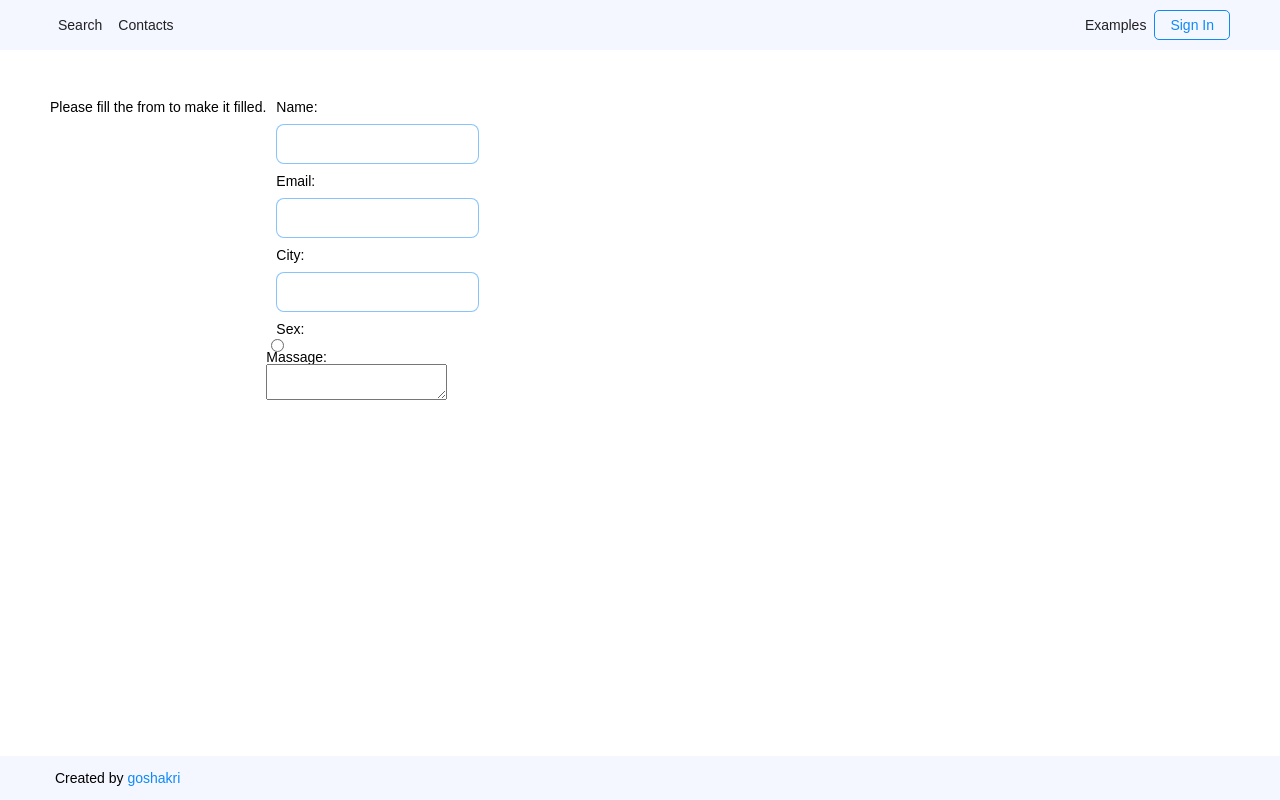
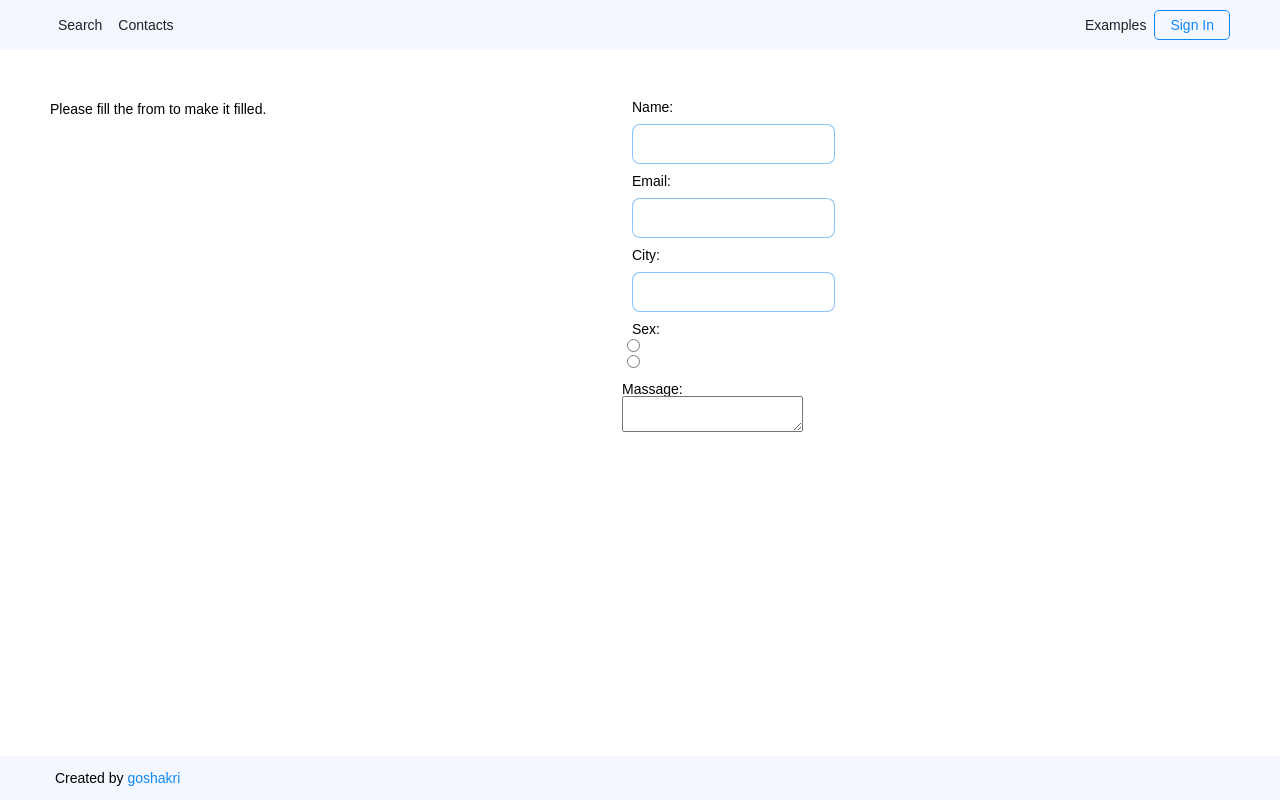
Before and after one commit to goshakri/google-Home-page1, a React (Create React App) app: page /contacts in a window 1280 px wide. Built offline with nearby package versions, Linux system fonts and the light colour scheme.

Commit message:
Positioning text and shapes

```diff
--- a/src/Contacts.js
+++ b/src/Contacts.js
@@ -41,13 +41,13 @@ function Contacts() {
         <div className="Section">
           <div className="Section-content">
             <div className="ContactsPage">
+
               <div className="ContactsPage-text">
                 <p>Please fill the from to make it filled.</p>
               </div>
 
               <form className="Form">
                 <div className="ContactsPage-block">
-
                   <div className="ContactsPage-one">
                     <label className="ContactsPage-pizza" for="name">
                       Name:
--- a/src/stylesheets/modules/_ContactsPage.scss
+++ b/src/stylesheets/modules/_ContactsPage.scss
@@ -1,14 +1,17 @@
 .ContactsPage {
   display: flex;
-  padding: 50px 415px 0px 10px;
-  position: absolute;
+  justify-content: space-between;
+
+  &-block {
+    padding: 50px 415px 0 0;
+  }
+
+  &-text {
+    padding: 52px 10px 0 10px;
+  }
 
   &-pizza {
     padding: 10px;
-  }
-
-  &-block {
-
   }
 
   &-test {
```
